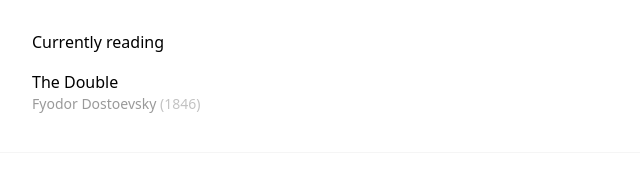
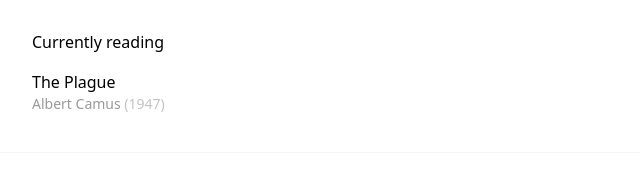
Before and after one commit to hankhayes/hankhay.es, a plain HTML site: page index.html in a window 1280 px wide. Shown: the part 958-1140 px from the top of the page, 0-640 px from the left. Drawn offline with nearby package versions, Linux system fonts and the light colour scheme; a web font is replaced by a local one.

Commit message:
Update index.html

```diff
--- a/index.html
+++ b/index.html
@@ -176,8 +176,8 @@
                 <h3 class="text-md font-medium pb-4">Currently reading</h3>
                 <ul class="text-md flex flex-col gap-1">
                     <li>
-                        <p>The Double</p>
-                        <p class="text-sm opacity-40" style="padding-bottom: 6px;">Fyodor Dostoevsky   <span class="opacity-60">(1846)</span></p>
+                        <p>The Plague</p>
+                        <p class="text-sm opacity-40" style="padding-bottom: 6px;">Albert Camus   <span class="opacity-60">(1947)</span></p>
                     </li>
                 </ul>
             </li>
```
